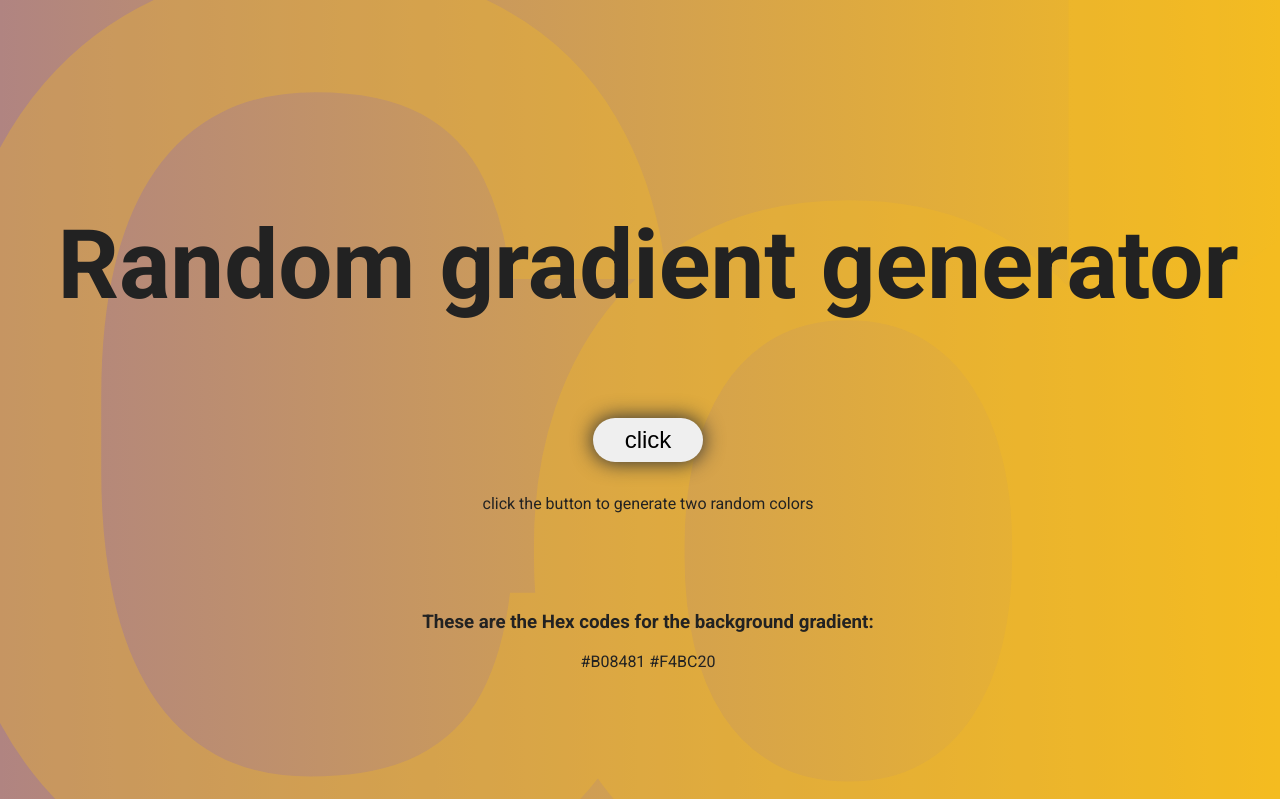
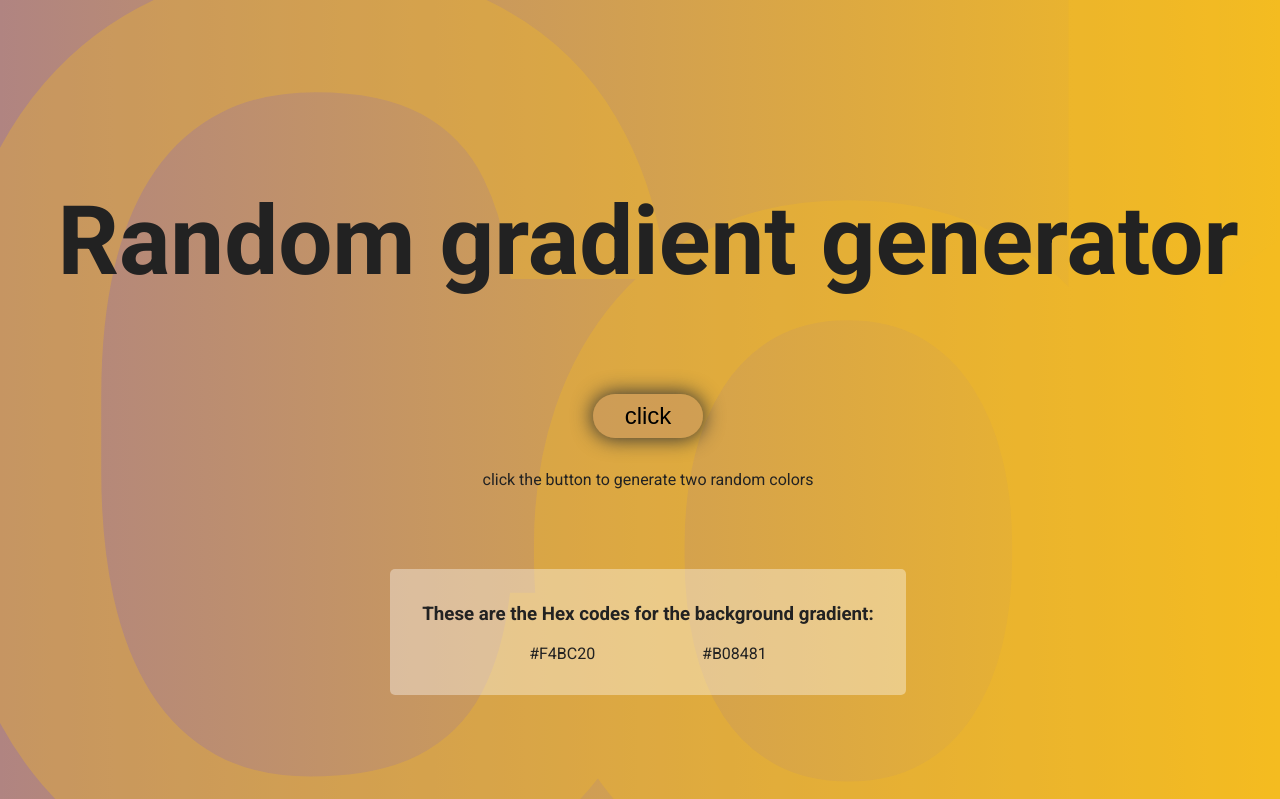
Before and after one commit to foodsnotgood/Random-gradient-generator, a plain HTML site: page index.html in a window 1280 px wide. Both pictures are taken after a click on the button "click". Shown: the top 799 px of the page. Drawn offline with Linux system fonts and the light colour scheme.

Commit message:
improving

```diff
--- a/app.js
+++ b/app.js
@@ -2,9 +2,9 @@
 
 const button = document.querySelector("#btn");
 const body = document.querySelector("body");
-const colorCode = document.querySelector(".colorCodes");
-const title = document.querySelector("h1");
 const bgText = document.querySelector(".bgText");
+const colorField1 = document.querySelector(".color1");
+const colorField2 = document.querySelector(".color2");
 
 const hex = [
   "0",
@@ -33,17 +33,17 @@ const colorMaker = function () {
   return "#" + newColor.join("");
 };
 
-let color1;
-let color2;
-
 button.addEventListener("click", () => {
-  color1 = colorMaker().toUpperCase();
-  color2 = colorMaker().toUpperCase();
+  const color1 = colorMaker().toUpperCase();
+  const color2 = colorMaker().toUpperCase();
   body.style.backgroundImage = `linear-gradient(to left, ${color1}, ${color2}`;
-  colorCode.textContent = color2 + " " + color1;
+  colorField1.textContent = color1;
+  colorField2.textContent = color2;
 
   bgText.textContent = "Color";
   bgText.style.backgroundColor = `${color1}50`;
   bgText.style.webkitBackgroundClip = `text`;
   bgText.style.webkitTextFillColor = `transparent`;
+
+  button.style.backgroundColor = `${color2}50`;
 });
--- a/index.html
+++ b/index.html
@@ -5,7 +5,7 @@
     <meta http-equiv="X-UA-Compatible" content="IE=edge" />
     <meta name="viewport" content="width=device-width, initial-scale=1.0" />
     <link rel="stylesheet" href="style.css" />
-    <title>Document</title>
+    <title>Gradient Generator</title>
   </head>
   <body>
     <div class="bgText"></div>
@@ -15,8 +15,10 @@
       <span>click the button to generate two random colors</span>
       <div class="description">
         <h3>These are the Hex codes for the background gradient:</h3>
+        <div class="colorCodes">
+          <span class="color1"></span><span class="color2"></span>
+        </div>
       </div>
-      <div class="colorCodes">#FFFFFF</div>
     </div>
     <script src="app.js"></script>
   </body>
--- a/style.css
+++ b/style.css
@@ -62,4 +62,12 @@ button:hover {
 
 .description {
   margin-top: 5rem;
+  background-color: #ffffff60;
+  border-radius: 5px;
+  padding: 1rem 2rem 2rem;
 }
+
+.colorCodes {
+  display: flex;
+  justify-content: space-evenly;
+}
```
